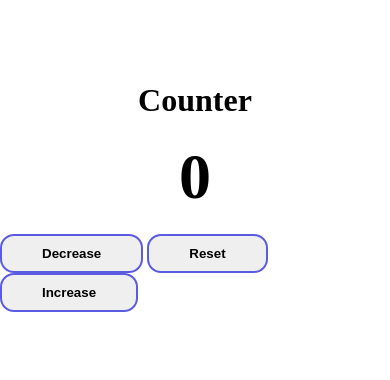
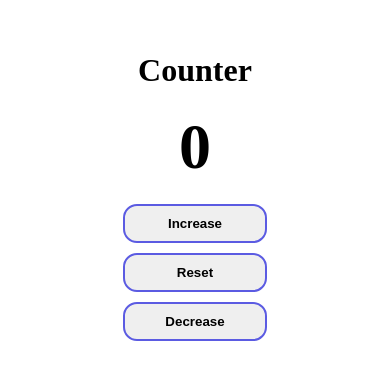
Before and after one commit to SumanKisku/15days15vanillajs, a plain HTML site: page Day 2 - counter/index.html in a window 390 px wide. Shown: the part 236-616 px from the top of the page. Drawn offline with Linux system fonts and the light colour scheme.

Commit message:
Counter responsiveness done

```diff
--- a/Day 2 - counter/style.css
+++ b/Day 2 - counter/style.css
@@ -19,6 +19,15 @@ body {
 
 #btns {
     margin-top: 20px;
+    display: flex;
+    flex-direction: column-reverse;
+    gap: 10px;
+}
+
+@media screen and (min-width: 430px) {
+    #btns {
+    flex-direction: row;
+    }
 }
 
 .btn {
```
